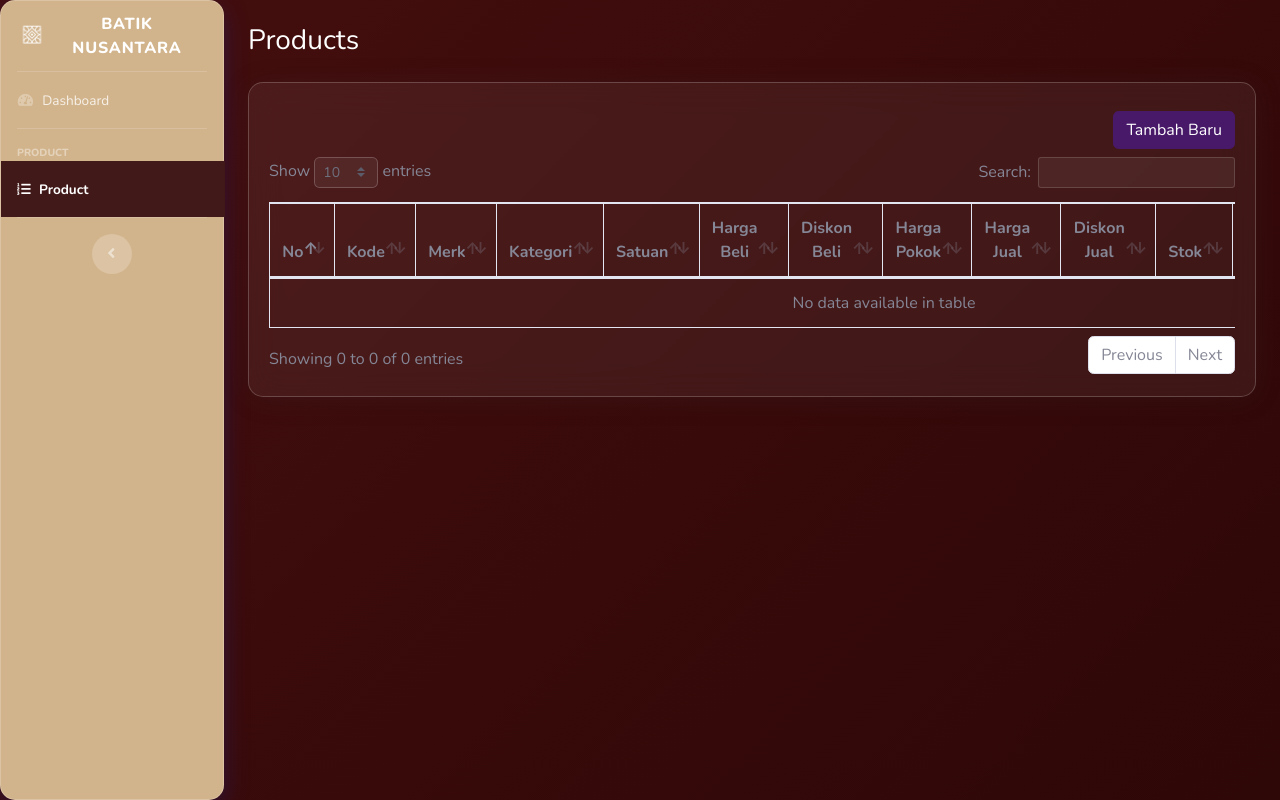
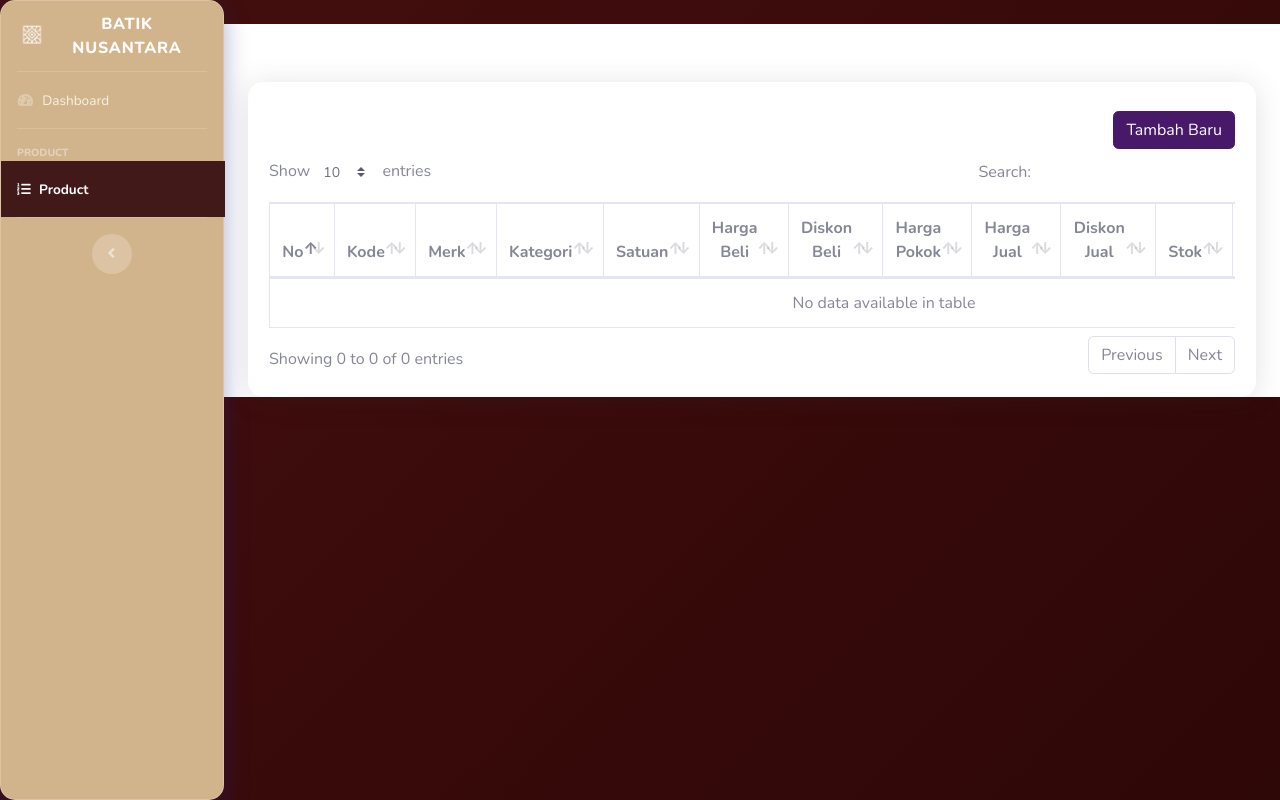
Before and after one commit to NDP4/api_native_sertifikasi2, a PHP site: page /product.php in a window 1280 px wide. Run offline with PHP 8.4, Linux system fonts and the light colour scheme; data that the repository does not hold is empty; some libraries are stand-ins or nearby versions.

Commit message:
memperlebar modal menggunakan modal-lg dan mengganti warna background putih dan sidebar brown pastel

```diff
--- a/admin/product.php
+++ b/admin/product.php
@@ -7,6 +7,10 @@ include 'connections.php';
 <?php include 'includes/head.php'; ?>
 <style>
   .modal-content {
+    background: #fff !important;
+  }
+
+  .container-fluid {
     background: #fff !important;
   }
 
```
